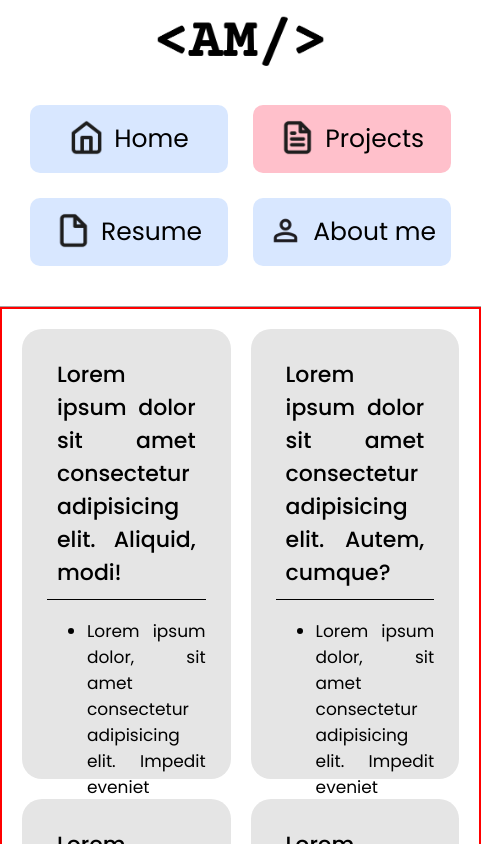
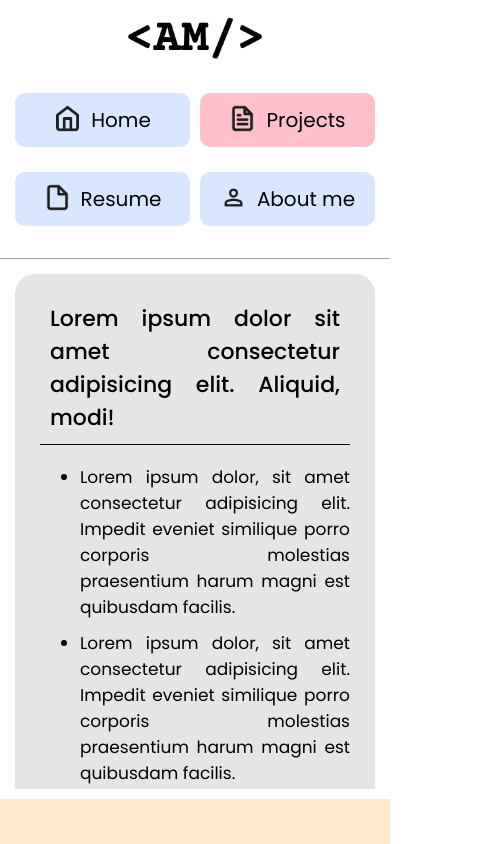
Before and after one commit to adityataps/aniket-tutoring, a React (Vite) app in the folder client/aniket-portfolio/: page /projects in a window 390 px wide. Shown: the top 844 px of the page, 481 px wide, since content can reach past the window. Built offline with nearby package versions, Linux system fonts and the light colour scheme.

Commit message:
chore: updated styles for all screen sizes

```diff
--- a/client/aniket-portfolio/src/App.css
+++ b/client/aniket-portfolio/src/App.css
@@ -134,6 +134,56 @@ a:hover {
   }
 }
 
+@media screen and (max-width: 915px) {
+  .navigation-container {
+    padding: 0px 30px;
+    display: grid;
+    grid-template-columns: 1fr 1fr;
+    grid-template-rows: 1fr 1fr;
+    gap: 20px;
+    height: 100%;
+  }
+}
+
+@media screen and (max-width: 855px) {
+  .navigation-container {
+    padding: 0px 30px;
+    display: grid;
+    grid-template-columns: 1fr 1fr;
+    grid-template-rows: 1fr 1fr;
+    gap: 20px;
+    height: 100%;
+  }
+}
+
+@media screen and (max-width: 820px) {
+  .navigation-container {
+    padding: 0px 30px;
+    display: grid;
+    grid-template-columns: 1fr 1fr;
+    grid-template-rows: 1fr 1fr;
+    gap: 20px;
+    height: 100%;
+  }
+
+  .navlink {
+    padding: 10px;
+  }
+
+  .navlink img {
+    width: 29px;
+    height: 29px;
+    margin-right: 10px;
+  }
+
+  .navlink li {
+    list-style: none;
+    font-size: 21px;
+    font-weight: 400;
+    color: black;
+  }
+}
+
 @media screen and (max-width: 770px) {
   .main-container {
     display: grid;
@@ -143,6 +193,17 @@ a:hover {
 
   .navigation-container {
     padding: 5px 30px;
+    display: grid;
+    grid-template-columns: 1fr 1fr;
+    grid-template-rows: 1fr 1fr;
+    gap: 20px;
+    height: 100%;
+  }
+}
+
+@media screen and (max-width: 540px) {
+  .navigation-container {
+    padding: 0px 15px;
     display: grid;
     grid-template-columns: 1fr 1fr;
     grid-template-rows: 1fr 1fr;
@@ -163,8 +224,15 @@ a:hover {
     grid-template-columns: 1fr;
     height: 100%;
   }
+
+  .sidebar-content {
+    display: grid;
+    grid-template-columns: 1fr;
+    grid-template-rows: 70px 1fr;
+    row-gap: 15px;
+  }
   .navigation-container {
-    padding: 0px 30px;
+    padding: 0px 15px;
     display: grid;
     grid-template-columns: 1fr 1fr;
     grid-template-rows: 1fr 1fr;
@@ -174,4 +242,125 @@ a:hover {
   .am-logo-img {
     width: 35%;
   }
+
+  .navlink {
+    padding: 12px 12px;
+    align-self: center;
+  }
+
+  .navlink img {
+    width: 27px;
+    height: 27px;
+    margin-right: 10px;
+  }
+
+  .navlink li {
+    list-style: none;
+    font-size: 20px;
+    font-weight: 400;
+    color: black;
+  }
 }
+
+@media screen and (max-width: 412px) {
+  .sidebar-content {
+    display: grid;
+    grid-template-columns: 1fr;
+    grid-template-rows: 70px 1fr;
+    row-gap: 0px;
+  }
+
+  .navigation-container {
+    display: grid;
+    grid-template-columns: 1fr 1fr;
+    grid-template-columns: 1fr 1fr;
+    padding: 15px;
+    gap: 10px;
+  }
+
+  .navlink {
+    padding: 12px 12px;
+    align-self: center;
+  }
+
+  .navlink img {
+    width: 27px;
+    height: 27px;
+    margin-right: 10px;
+  }
+
+  .navlink li {
+    list-style: none;
+    font-size: 20px;
+    font-weight: 400;
+    color: black;
+  }
+}
+
+@media screen and (max-width: 375px) {
+  .sidebar-content {
+    display: grid;
+    grid-template-columns: 1fr;
+    grid-template-rows: 50px 1fr;
+    row-gap: 0px;
+  }
+
+  .navigation-container {
+    display: grid;
+    grid-template-columns: 1fr 1fr;
+    grid-template-columns: 1fr 1fr;
+    row-gap: 0px;
+  }
+
+  .navlink {
+    padding: 10px 10px;
+    align-self: center;
+  }
+
+  .navlink img {
+    width: 21px;
+    height: 21px;
+    margin-right: 10px;
+  }
+
+  .navlink li {
+    list-style: none;
+    font-size: 15px;
+    font-weight: 400;
+    color: black;
+  }
+}
+
+@media screen and (max-width: 360px) {
+  .sidebar-content {
+    display: grid;
+    grid-template-columns: 1fr;
+    grid-template-rows: 50px 1fr;
+    row-gap: 0px;
+  }
+
+  .navigation-container {
+    display: grid;
+    grid-template-columns: 1fr 1fr;
+    grid-template-columns: 1fr 1fr;
+    row-gap: 0px;
+  }
+
+  .navlink {
+    padding: 8px 8px;
+    align-self: center;
+  }
+
+  .navlink img {
+    width: 20px;
+    height: 20px;
+    margin-right: 10px;
+  }
+
+  .navlink li {
+    list-style: none;
+    font-size: 15px;
+    font-weight: 400;
+    color: black;
+  }
+}
--- a/client/aniket-portfolio/src/pages/projects/Projects.tsx
+++ b/client/aniket-portfolio/src/pages/projects/Projects.tsx
@@ -5,6 +5,7 @@ const Projects: React.FC = () => {
   return (
     <div className="projects-container">
       <div className="project">
+        <div>
           <h2 className="project-title">
             Lorem ipsum dolor sit amet consectetur adipisicing elit. Aliquid,
             modi!
@@ -12,19 +13,22 @@ const Projects: React.FC = () => {
           <div className="project-description">
             <ul>
               <li>
-              Lorem ipsum dolor, sit amet consectetur adipisicing elit. Impedit
-              eveniet similique porro corporis molestias praesentium harum magni
-              est quibusdam facilis.
+                Lorem ipsum dolor, sit amet consectetur adipisicing elit.
+                Impedit eveniet similique porro corporis molestias praesentium
+                harum magni est quibusdam facilis.
               </li>
               <li>
-              Lorem ipsum dolor, sit amet consectetur adipisicing elit. Impedit
-              eveniet similique porro corporis molestias praesentium harum magni
-              est quibusdam facilis.
+                Lorem ipsum dolor, sit amet consectetur adipisicing elit.
+                Impedit eveniet similique porro corporis molestias praesentium
+                harum magni est quibusdam facilis.
               </li>
             </ul>
           </div>
         </div>
+        <h3 className="see-project">See Project</h3>
+      </div>
       <div className="project">
+        <div>
           <h2 className="project-title">
             Lorem ipsum dolor sit amet consectetur adipisicing elit. Autem,
             cumque?
@@ -32,19 +36,22 @@ const Projects: React.FC = () => {
           <div className="project-description">
             <ul>
               <li>
-              Lorem ipsum dolor, sit amet consectetur adipisicing elit. Impedit
-              eveniet similique porro corporis molestias praesentium harum magni
-              est quibusdam facilis.
+                Lorem ipsum dolor, sit amet consectetur adipisicing elit.
+                Impedit eveniet similique porro corporis molestias praesentium
+                harum magni est quibusdam facilis.
               </li>
               <li>
-              Lorem ipsum dolor, sit amet consectetur adipisicing elit. Impedit
-              eveniet similique porro corporis molestias praesentium harum magni
-              est quibusdam facilis.
+                Lorem ipsum dolor, sit amet consectetur adipisicing elit.
+                Impedit eveniet similique porro corporis molestias praesentium
+                harum magni est quibusdam facilis.
               </li>
             </ul>
           </div>
         </div>
+        <h3 className="see-project">See Project</h3>
+      </div>
       <div className="project">
+        <div>
           <h2 className="project-title">
             Lorem, ipsum dolor sit amet consectetur adipisicing elit. Dolorem,
             voluptate.
@@ -52,19 +59,22 @@ const Projects: React.FC = () => {
           <div className="project-description">
             <ul>
               <li>
-              Lorem ipsum dolor, sit amet consectetur adipisicing elit. Impedit
-              eveniet similique porro corporis molestias praesentium harum magni
-              est quibusdam facilis.
+                Lorem ipsum dolor, sit amet consectetur adipisicing elit.
+                Impedit eveniet similique porro corporis molestias praesentium
+                harum magni est quibusdam facilis.
               </li>
               <li>
-              Lorem ipsum dolor, sit amet consectetur adipisicing elit. Impedit
-              eveniet similique porro corporis molestias praesentium harum magni
-              est quibusdam facilis.
+                Lorem ipsum dolor, sit amet consectetur adipisicing elit.
+                Impedit eveniet similique porro corporis molestias praesentium
+                harum magni est quibusdam facilis.
               </li>
             </ul>
           </div>
         </div>
+        <h3 className="see-project">See Project</h3>
+      </div>
       <div className="project">
+        <div>
           <h2 className="project-title">
             Lorem ipsum dolor sit, amet consectetur adipisicing elit. Assumenda,
             impedit.
@@ -72,57 +82,19 @@ const Projects: React.FC = () => {
           <div className="project-description">
             <ul>
               <li>
-              Lorem ipsum dolor, sit amet consectetur adipisicing elit. Impedit
-              eveniet similique porro corporis molestias praesentium harum magni
-              est quibusdam facilis.
+                Lorem ipsum dolor, sit amet consectetur adipisicing elit.
+                Impedit eveniet similique porro corporis molestias praesentium
+                harum magni est quibusdam facilis.
               </li>
               <li>
-              Lorem ipsum dolor, sit amet consectetur adipisicing elit. Impedit
-              eveniet similique porro corporis molestias praesentium harum magni
-              est quibusdam facilis.
+                Lorem ipsum dolor, sit amet consectetur adipisicing elit.
+                Impedit eveniet similique porro corporis molestias praesentium
+                harum magni est quibusdam facilis.
               </li>
             </ul>
           </div>
         </div>
-      <div className="project">
-        <h2 className="project-title">
-          Lorem ipsum dolor sit, amet consectetur adipisicing elit. Assumenda,
-          impedit.
-        </h2>
-        <div className="project-description">
-          <ul>
-            <li>
-              Lorem ipsum dolor, sit amet consectetur adipisicing elit. Impedit
-              eveniet similique porro corporis molestias praesentium harum magni
-              est quibusdam facilis.
-            </li>
-            <li>
-              Lorem ipsum dolor, sit amet consectetur adipisicing elit. Impedit
-              eveniet similique porro corporis molestias praesentium harum magni
-              est quibusdam facilis.
-            </li>
-          </ul>
-        </div>
-      </div>
-      <div className="project">
-        <h2 className="project-title">
-          Lorem ipsum dolor sit, amet consectetur adipisicing elit. Assumenda,
-          impedit.
-        </h2>
-        <div className="project-description">
-          <ul>
-            <li>
-              Lorem ipsum dolor, sit amet consectetur adipisicing elit. Impedit
-              eveniet similique porro corporis molestias praesentium harum magni
-              est quibusdam facilis.
-            </li>
-            <li>
-              Lorem ipsum dolor, sit amet consectetur adipisicing elit. Impedit
-              eveniet similique porro corporis molestias praesentium harum magni
-              est quibusdam facilis.
-            </li>
-          </ul>
-        </div>
+        <h3 className="see-project">See Project</h3>
       </div>
     </div>
   );
--- a/client/aniket-portfolio/src/pages/projects/projects.css
+++ b/client/aniket-portfolio/src/pages/projects/projects.css
@@ -2,18 +2,21 @@
   display: grid;
   grid-template-columns: 1fr 1fr;
   /* grid-template-rows: 1fr 1fr; */
-  grid-auto-rows: 450px;
+  grid-auto-rows: 470px;
   gap: 20px;
-  height: 100vh;
+  height: 720px;
   overflow-y: scroll;
   padding: 20px;
-  border: 2px red solid;
 }
 
 .project {
   padding: 0px 25px;
   background-color: #e5e5e5;
   border-radius: 20px;
+  text-align: center;
+  display: flex;
+  flex-direction: column;
+  justify-content: space-between;
 }
 
 .project-title {
@@ -34,3 +37,211 @@
 .project-description ul li {
   margin-top: 10px;
 }
+
+.see-project {
+  display: inline-block;
+  padding: 10px;
+  border: 1px black solid;
+  border-radius: 20px;
+  font-weight: 500;
+  font-size: 20px;
+  background-color: black;
+  color: white;
+  margin-bottom: 20px;
+}
+
+.see-project:hover {
+  background-color: #ffff;
+  color: black;
+}
+
+@media screen and (max-width: 1200px) {
+  .projects-container {
+    display: grid;
+    grid-template-columns: 1fr 1fr;
+    /* grid-template-rows: 1fr 1fr; */
+    grid-auto-rows: 450px;
+    gap: 20px;
+    height: 100vh;
+    overflow-y: scroll;
+    padding: 20px;
+  }
+}
+
+@media screen and (max-width: 1024px) {
+  .projects-container {
+    display: grid;
+    grid-template-columns: 1fr 1fr;
+    /* grid-template-rows: 1fr 1fr; */
+    grid-auto-rows: 500px;
+    gap: 20px;
+    height: 925px;
+    overflow-y: scroll;
+    padding: 20px;
+  }
+}
+
+@media screen and (max-width: 912px) {
+  .projects-container {
+    display: grid;
+    grid-template-columns: 1fr 1fr;
+    grid-template-rows: 1fr 1fr;
+    height: 950px;
+    overflow-y: scroll;
+    padding: 30px;
+  }
+  .project {
+    max-width: 900px;
+  }
+}
+
+@media screen and (max-width: 855px) {
+  .projects-container {
+    display: grid;
+    grid-template-columns: 1fr 1fr;
+    grid-template-rows: 1fr 1fr;
+    height: 850px;
+    overflow-y: scroll;
+    padding: 30px;
+  }
+
+  .project {
+    max-height: 790px;
+  }
+}
+
+@media screen and (max-width: 825px) {
+  .projects-container {
+    display: flex;
+    flex-direction: column;
+    align-items: stretch;
+    height: 785px;
+    overflow-y: scroll;
+    padding: 30px;
+  }
+
+  .project {
+    max-height: 450px;
+  }
+}
+
+@media screen and (max-width: 770px) {
+  .projects-container {
+    height: 610px;
+  }
+}
+
+@media screen and (max-width: 540px) {
+  .projects-container {
+    height: 375px;
+    padding: 15px;
+  }
+
+  .project {
+    max-height: 550px;
+  }
+}
+
+@media screen and (max-width: 430px) {
+  .projects-container {
+    height: 575px;
+    padding: 15px;
+  }
+
+  .project {
+    max-height: 750px;
+  }
+}
+
+@media screen and (max-width: 414px) {
+  .projects-container {
+    height: 565px;
+    padding: 15px;
+  }
+
+  .project {
+    max-height: 725px;
+  }
+}
+
+@media screen and (max-width: 390px) {
+  .projects-container {
+    height: 500px;
+    padding: 15px;
+  }
+
+  .project {
+    max-height: 725px;
+  }
+}
+
+@media screen and (max-width: 375px) {
+  .projects-container {
+    height: 370px;
+    padding: 15px;
+  }
+
+  .project {
+    max-height: 775px;
+  }
+
+  .project-title {
+    text-align: justify;
+    font-size: 16px;
+    font-weight: 500;
+    padding: 10px;
+    border-bottom: 1px black solid;
+  }
+
+  .project-description {
+    text-align: justify;
+    font-size: 13px;
+    font-weight: 400;
+  }
+
+  .see-project {
+    padding: 5px;
+    font-size: 14px;
+  }
+}
+
+@media screen and (max-width: 360px) {
+  .projects-container {
+    height: 450px;
+    padding: 15px;
+  }
+
+  .project {
+    max-height: 775px;
+  }
+
+  .project-title {
+    text-align: justify;
+    font-size: 18px;
+    font-weight: 500;
+    padding: 10px;
+    border-bottom: 1px black solid;
+  }
+
+  .project-description {
+    text-align: justify;
+    font-size: 13px;
+    font-weight: 400;
+  }
+
+  .see-project {
+    padding: 5px;
+    font-size: 15px;
+  }
+}
+
+@media screen and (max-width: 345px) {
+  .projects-container {
+    height: 590px;
+    padding: 15px;
+  }
+
+  .project {
+    max-height: 550px;
+  }
+}
```
Lines whose indentation alone changed are shown as unchanged.
